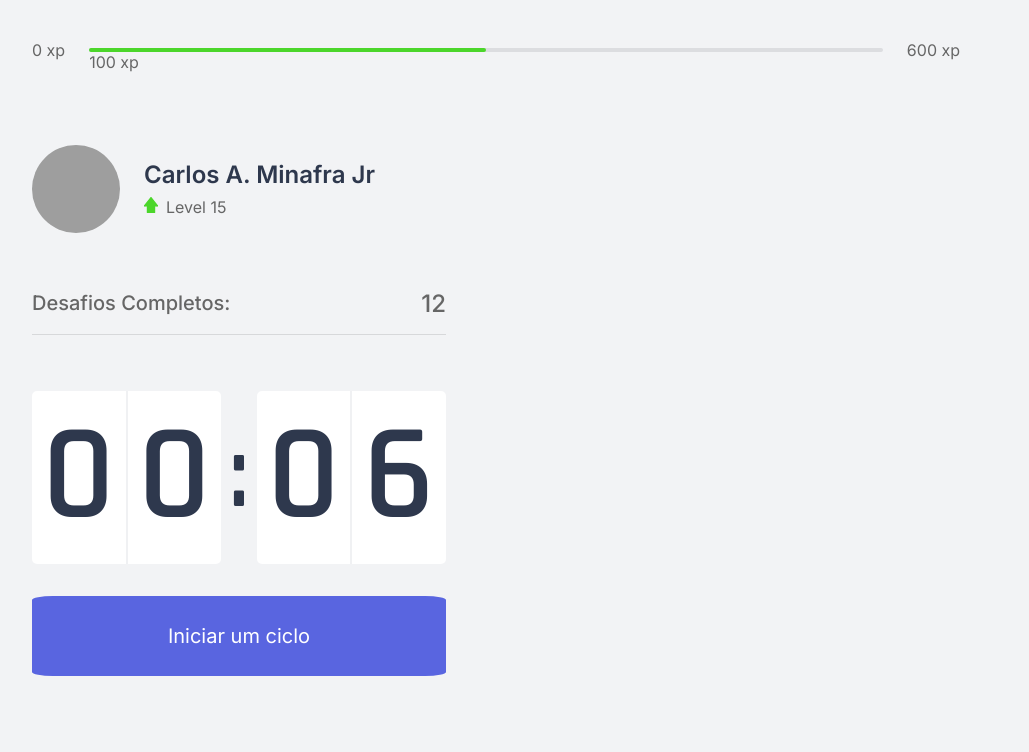
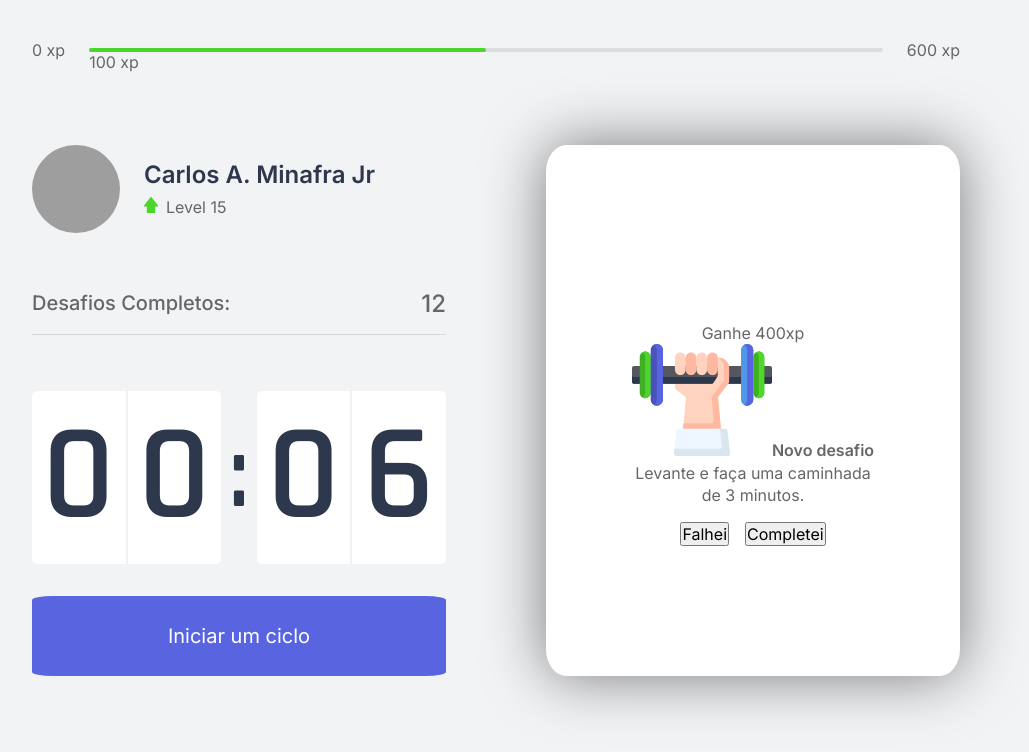
Before and after one commit to minafrajr/moveit-next, a Next.js app: page / in a window 1280 px wide. Shown: the top 752 px of the page, without its empty margins (144-1173 px from the left). Built offline with nearby package versions, Linux system fonts and the light colour scheme; grey boxes are pictures that could not be loaded.

Commit message:
challengBox

```diff
--- /dev/null
+++ b/src/components/ChallengeBox.tsx
@@ -0,0 +1,34 @@
+import styles from "../styles/components/ChallengeBox.module.css";
+
+export function ChallengeBox() {
+  const hasChallengeActive = true;
+
+  return (
+    <div className={styles.challengeBoxContainer}>
+      {hasChallengeActive ? (
+        <div className={styles.callengeActive}>
+          <header>Ganhe 400xp</header>
+          <main>
+            <img src="icons/body.svg" alt="body" />
+            <strong>Novo desafio</strong>
+            <p>Levante e faça uma caminhada de 3 minutos.</p>
+          </main>
+          <footer>
+            <button type="button" className={styles.challengeFailedButton}>
+              Falhei
+            </button>
+            <button type="button">Completei</button>
+          </footer>
+        </div>
+      ) : (
+        <div className={styles.challengeNotActive}>
+          <strong>Finalize um ciclo para receber um desafio</strong>
+          <p>
+            <img src="icons/level-up.svg" alt="Level Up" />
+            Avance um level completando desafios
+          </p>
+        </div>
+      )}
+    </div>
+  );
+}
--- a/src/pages/index.tsx
+++ b/src/pages/index.tsx
@@ -5,6 +5,7 @@
 import Head from "next/head";
 
 import styles from "../styles/pages/Home.module.css";
+import { ChallengeBox } from "../components/ChallengeBox";
 
 export default function Home() {
   return (
@@ -19,7 +20,9 @@
           <CompletedChallenges challenges="12" />
           <CountDown />
         </div>
-        <div></div>
+        <div>
+          <ChallengeBox />
+        </div>
       </section>
     </div>
   );
--- /dev/null
+++ b/src/styles/components/ChallengeBox.module.css
@@ -0,0 +1,54 @@
+.challengeBoxContainer {
+  height: 100%;
+  background: var(--white);
+  border-radius: 5%;
+  box-shadow: 0 0 60px rgba(0, 0, 0, 0.5);
+  padding: 1.56rem 2rem;
+
+  display: flex;
+  flex-direction: column;
+  align-items: center;
+  justify-content: center;
+
+  text-align: center;
+}
+.challengeNotActive {
+  display: flex;
+  flex-direction: column;
+  align-items: center;
+}
+
+.challengeNotActive strong {
+  font-size: 1.5rem;
+  font-weight: 500;
+  line-height: 1.4;
+}
+
+.challengeNotActive p {
+  display: flex;
+  flex-direction: column;
+  align-items: center;
+  line-height: 1.4;
+  max-width: 70%;
+  margin-top: 3rem;
+}
+
+.challengeNotActive p img {
+  margin-bottom: 1rem;
+}
+
+.callengeActive {
+  display: flex;
+  flex-direction: column;
+  align-items: center;
+  line-height: 1.4;
+  max-width: 70%;
+  margin-top: 3rem;
+}
+.callengeActive p img {
+  margin-bottom: 1rem;
+}
+.challengeFailedButton {
+  margin-top: 1rem;
+  margin-right: 1rem;
+}
```
